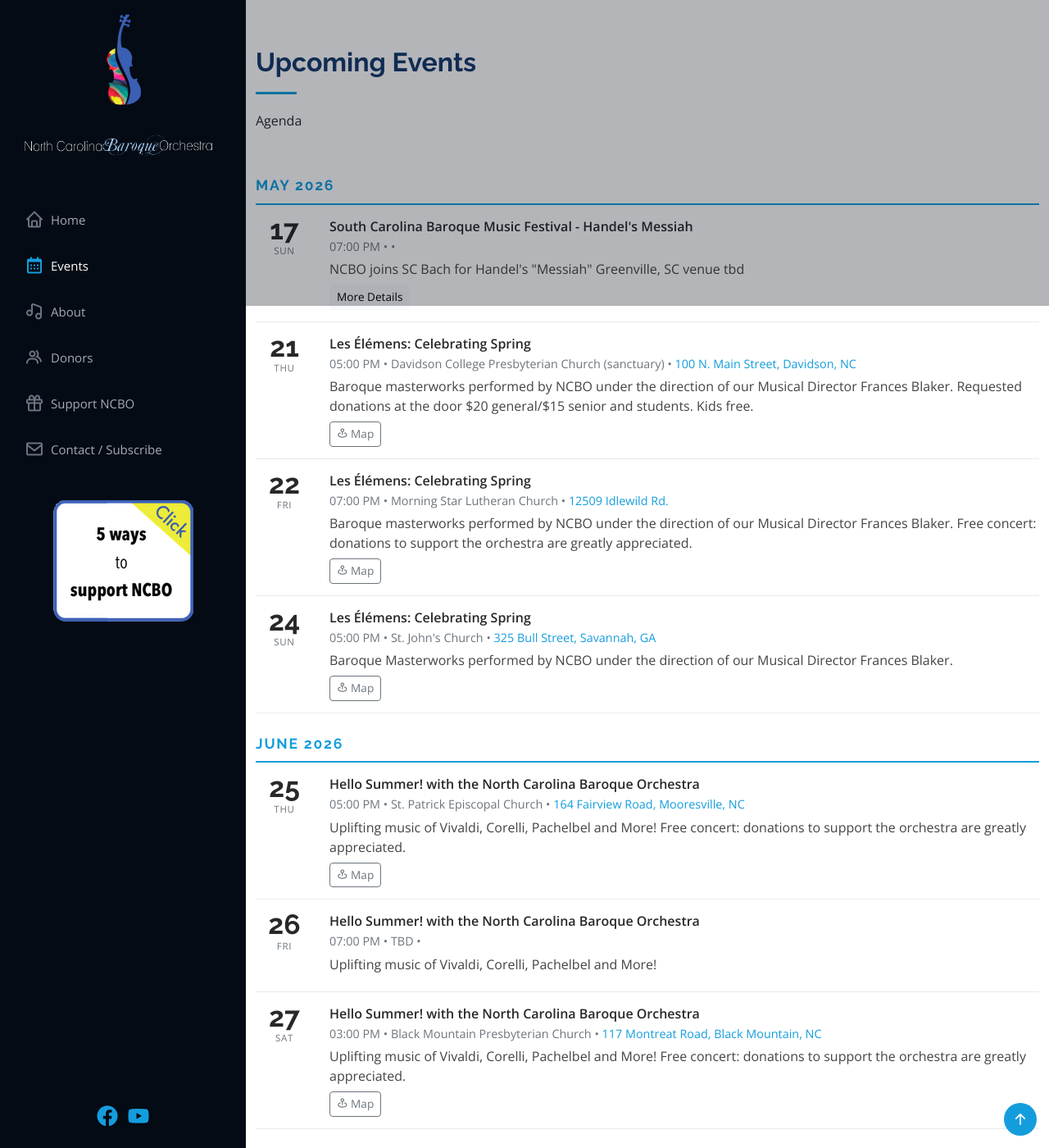
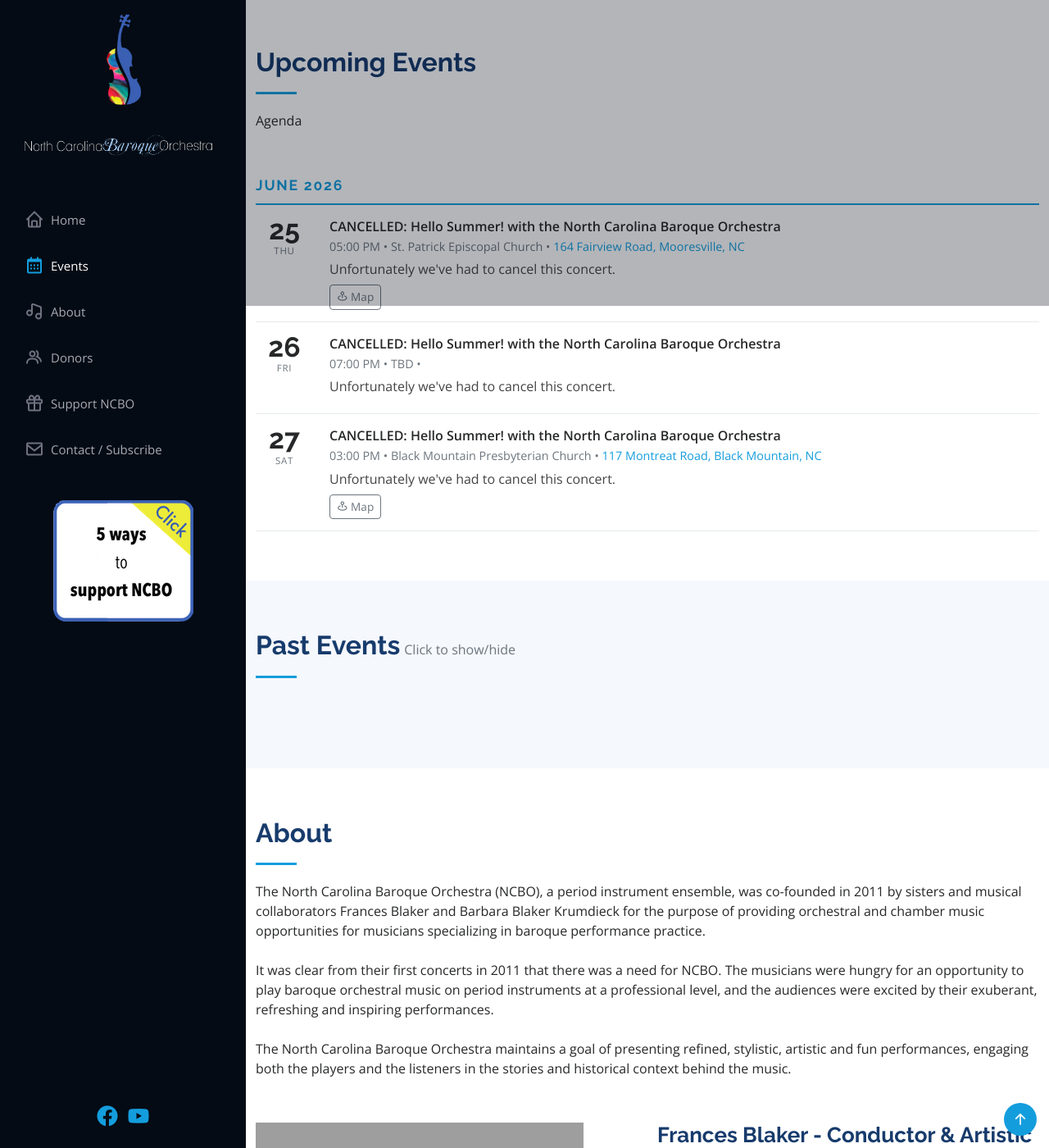
Before and after one commit to ncbaroqueorchestra/ncboweb, a Jekyll site: the page built from index.md, in a window 1280 px wide and 1400 px high, scrolled down 1027 px. Shown: the whole window at 82% size. Built offline with Jekyll 4.4.1, drawn with Linux system fonts in a browser that asks for light colours; comment, search, counter and statistics services are not loaded; grey boxes are pictures that could not be loaded.

Commit message:
Updated NCBO events

```diff
--- a/_data/events.yml
+++ b/_data/events.yml
@@ -1,64 +1,23 @@
-- address: ''
-  description: 'NCBO joins SC Bach for Handel''s "Messiah"
-
-    Greenville, SC venue tbd'
-  eventdate: 05/17/2026
-  eventdetailsurl: https://scbach.org/sc-baroque-music-festival
-  eventtime: 07:00 PM
-  heading: South Carolina Baroque Music Festival - Handel's Messiah
-  sortdate: 1779058800
-  venue: ''
-- address: 100 N. Main Street, Davidson, NC
-  description: Baroque masterworks performed by NCBO under the direction of our Musical
-    Director Frances Blaker. Requested donations at the door $20 general/$15 senior
-    and students. Kids free.
-  eventdate: 05/21/2026
-  eventtime: 05:00 PM
-  heading: 'Les Élémens: Celebrating Spring'
-  mapurl: https://maps.app.goo.gl/mvBWeK7qs68MFZ46A
-  sortdate: 1779397200
-  venue: Davidson College Presbyterian Church (sanctuary)
-- address: 12509 Idlewild Rd.
-  description: 'Baroque masterworks performed by NCBO under the direction of our Musical
-    Director Frances Blaker. Free concert: donations to support the orchestra are
-    greatly appreciated.'
-  eventdate: 05/22/2026
-  eventtime: 07:00 PM
-  heading: 'Les Élémens: Celebrating Spring'
-  mapurl: https://maps.app.goo.gl/w2j1Ba4vqwMunYNy6
-  sortdate: 1779490800
-  venue: Morning Star Lutheran Church
-- address: 325 Bull Street, Savannah, GA
-  description: Baroque Masterworks performed by NCBO under the direction of our Musical
-    Director Frances Blaker.
-  eventdate: 05/24/2026
-  eventtime: 05:00 PM
-  heading: 'Les Élémens: Celebrating Spring'
-  mapurl: https://maps.app.goo.gl/FbgGk3VA1TcTvGFk8
-  sortdate: 1779656400
-  venue: St. John's Church
 - address: 164 Fairview Road, Mooresville, NC
-  description: 'Uplifting music of Vivaldi, Corelli, Pachelbel and More! Free concert:
-    donations to support the orchestra are greatly appreciated.'
+  description: Unfortunately we've had to cancel this concert.
   eventdate: 06/25/2026
   eventtime: 05:00 PM
-  heading: Hello Summer! with the North Carolina Baroque Orchestra
+  heading: 'CANCELLED: Hello Summer! with the North Carolina Baroque Orchestra'
   mapurl: https://maps.app.goo.gl/2EbgtiCqNR54HFjy7
   sortdate: 1782421200
   venue: St. Patrick Episcopal Church
 - address: ''
-  description: Uplifting music of Vivaldi, Corelli, Pachelbel and More!
+  description: Unfortunately we've had to cancel this concert.
   eventdate: 06/26/2026
   eventtime: 07:00 PM
-  heading: Hello Summer! with the North Carolina Baroque Orchestra
+  heading: 'CANCELLED: Hello Summer! with the North Carolina Baroque Orchestra'
   sortdate: 1782514800
   venue: TBD
 - address: 117 Montreat Road, Black Mountain, NC
-  description: 'Uplifting music of Vivaldi, Corelli, Pachelbel and More! Free concert:
-    donations to support the orchestra are greatly appreciated.'
+  description: Unfortunately we've had to cancel this concert.
   eventdate: 06/27/2026
   eventtime: 03:00 PM
-  heading: Hello Summer! with the North Carolina Baroque Orchestra
+  heading: 'CANCELLED: Hello Summer! with the North Carolina Baroque Orchestra'
   mapurl: https://maps.app.goo.gl/GsVFpjxRcrPRDCAbA
   sortdate: 1782586800
   venue: Black Mountain Presbyterian Church
--- a/_data/past_events.yml
+++ b/_data/past_events.yml
@@ -1,3 +1,42 @@
+- address: 325 Bull Street, Savannah, GA
+  description: Baroque Masterworks performed by NCBO under the direction of our Musical
+    Director Frances Blaker.
+  eventdate: 05/24/2026
+  eventtime: 05:00 PM
+  heading: 'Les Élémens: Celebrating Spring'
+  mapurl: https://maps.app.goo.gl/FbgGk3VA1TcTvGFk8
+  sortdate: 1779656400
+  venue: St. John's Church
+- address: 12509 Idlewild Rd.
+  description: 'Baroque masterworks performed by NCBO under the direction of our Musical
+    Director Frances Blaker. Free concert: donations to support the orchestra are
+    greatly appreciated.'
+  eventdate: 05/22/2026
+  eventtime: 07:00 PM
+  heading: 'Les Élémens: Celebrating Spring'
+  mapurl: https://maps.app.goo.gl/w2j1Ba4vqwMunYNy6
+  sortdate: 1779490800
+  venue: Morning Star Lutheran Church
+- address: 100 N. Main Street, Davidson, NC
+  description: Baroque masterworks performed by NCBO under the direction of our Musical
+    Director Frances Blaker. Requested donations at the door $20 general/$15 senior
+    and students. Kids free.
+  eventdate: 05/21/2026
+  eventtime: 05:00 PM
+  heading: 'Les Élémens: Celebrating Spring'
+  mapurl: https://maps.app.goo.gl/mvBWeK7qs68MFZ46A
+  sortdate: 1779397200
+  venue: Davidson College Presbyterian Church (sanctuary)
+- address: ''
+  description: 'NCBO joins SC Bach for Handel''s "Messiah"
+
+    Greenville, SC venue tbd'
+  eventdate: 05/17/2026
+  eventdetailsurl: https://scbach.org/sc-baroque-music-festival
+  eventtime: 07:00 PM
+  heading: South Carolina Baroque Music Festival - Handel's Messiah
+  sortdate: 1779058800
+  venue: ''
 - address: ''
   description: 'Join The North Carolina baroque Orchestra in a program of orchestral
     music from the Italian Baroque, including Vivialdi''s mandolin concerto.
```
